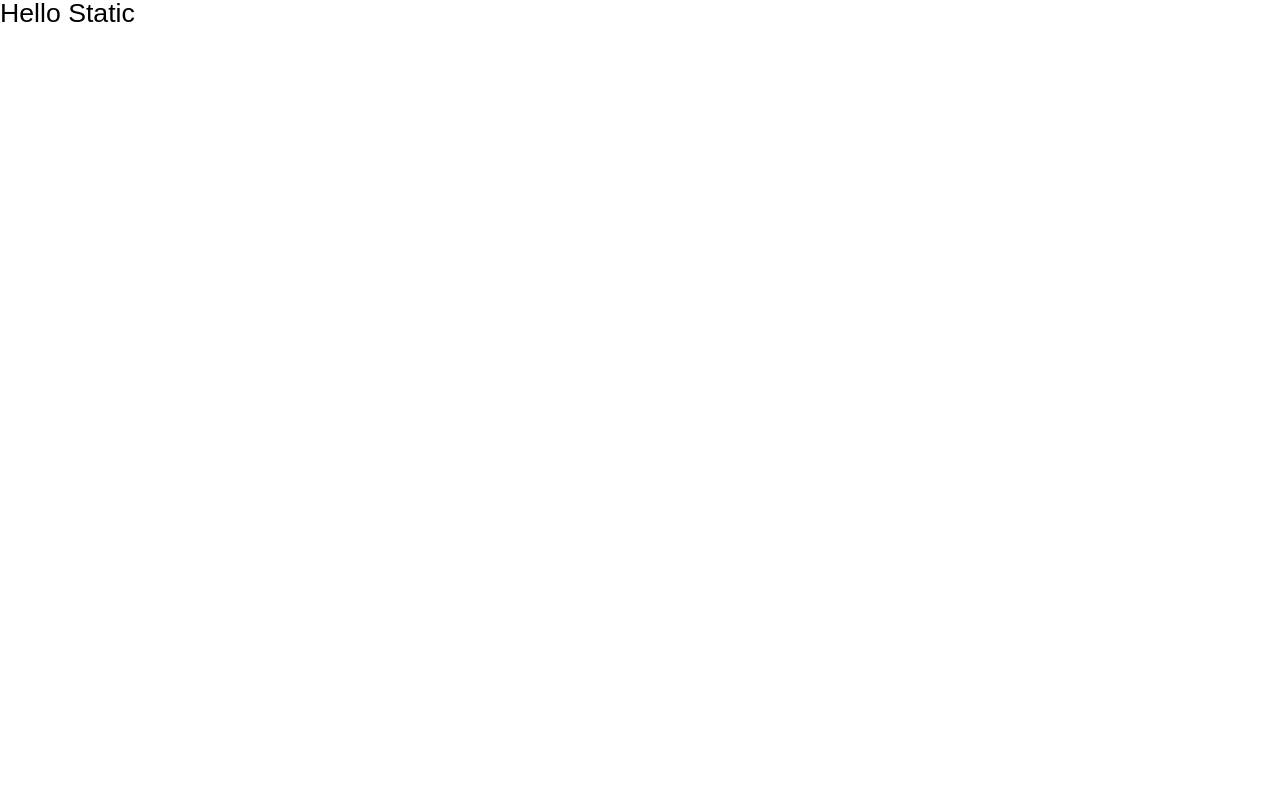
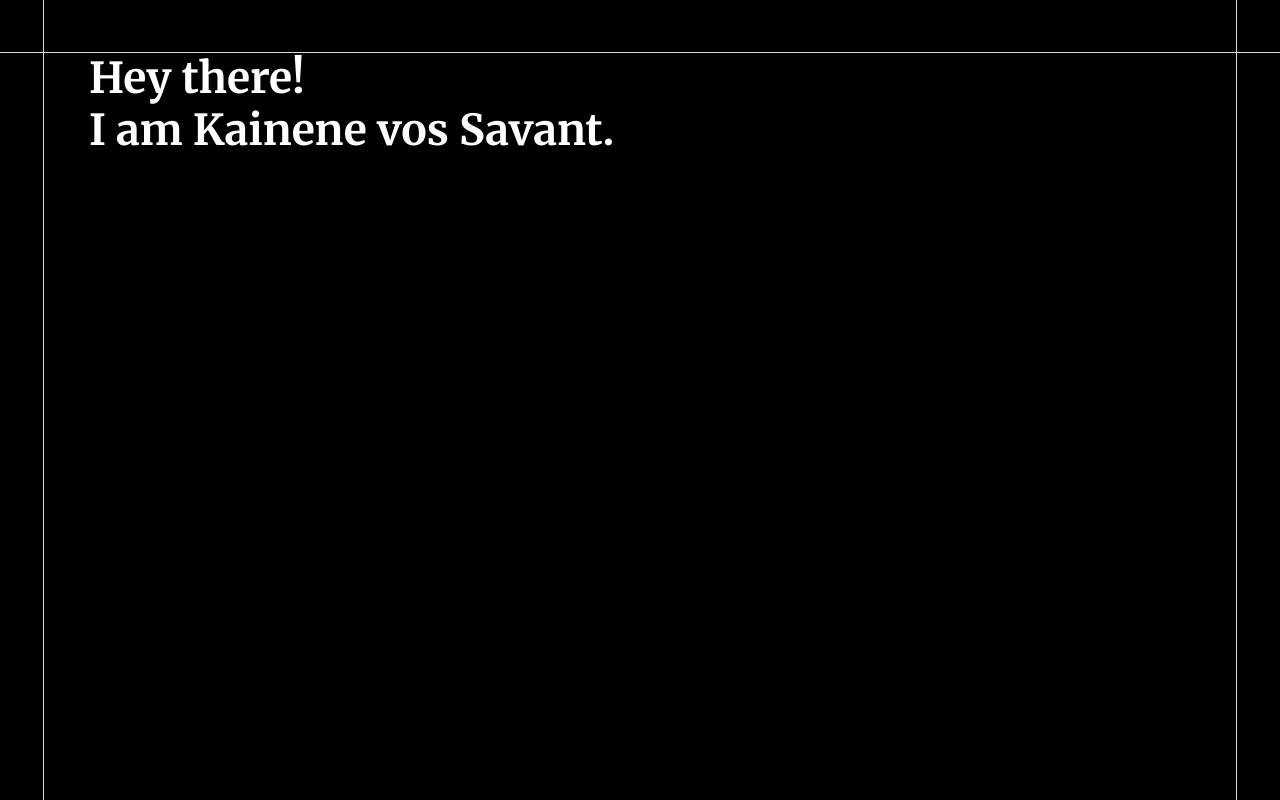
Before and after one commit to lilpolymath/kainene, a website built with Parcel: page src/index.html in a window 1280 px wide. Built offline with nearby package versions, Linux system fonts and the light colour scheme; some packages are replaced by stand-ins of ours.

Commit message:
feat: add typography

```diff
--- a/src/index.html
+++ b/src/index.html
@@ -1,21 +1,26 @@
 <!DOCTYPE html>
 <html lang="en">
-
   <head>
     <meta charset="UTF-8" />
     <meta name="viewport" content="width=device-width, initial-scale=1.0" />
-  <title>Parcel Boilerplate</title>
+    <title>Kainene vos Savant</title>
     <link rel="stylesheet" href="scss/index.scss" />
   </head>
 
   <body>
-  <nav class="nav"></nav>
+    <div class="left"></div>
+    <div class="right"></div>
+    <div class="top"></div>
+
     <main class="home">
-    <h1>Hello Static</h1>
+      <div class="hero">
+        <h1>Hey there!</h1>
+        <h1>I am Kainene vos Savant.</h1>
+      </div>
     </main>
+
     <footer class="footer"></footer>
 
     <script src="js/index.js" type="module"></script>
   </body>
-
 </html>
--- a/src/scss/core/_fonts.scss
+++ b/src/scss/core/_fonts.scss
@@ -1,8 +1,44 @@
-// @font-face {
-//   font-family: "Suisse";
-//   src: url("../fonts/Aveonik.woff2") format("woff2"),
-//     url("../fonts/Aveonik.woff") format("woff");
-//   font-weight: 400;
-//   font-style: normal;
-//   font-display: swap;
-// }
+@font-face {
+  font-family: 'Avenir Next';
+  src: url('../fonts/AvenirNext-Regular.otf') format('otf');
+  font-weight: 400;
+  font-style: normal;
+  font-display: swap;
+}
+
+@font-face {
+  font-family: 'Avenir Next';
+  src: url('../fonts/AvenirNext-Light.otf') format('otf');
+  font-weight: 300;
+  font-style: normal;
+  font-display: swap;
+}
+
+@font-face {
+  font-family: 'Avenir Next';
+  src: url('../fonts/AvenirNext-Bold.otf') format('otf');
+  font-weight: 700;
+  font-style: normal;
+  font-display: swap;
+}
+
+@import url('https://fonts.googleapis.com/css2?family=Merriweather:wght@400;700;900&display=swap');
+
+h1,
+h2,
+h3,
+h4,
+h5,
+h6 {
+  font-family: 'Merriweather';
+  font-weight: 700;
+  line-height: 1.2;
+  margin: 0;
+}
+
+p {
+  font-family: 'Avenir Next', sans-serif;
+  font-weight: 400;
+  line-height: 1.5;
+  margin: 0;
+}
--- a/src/scss/core/_globals.scss
+++ b/src/scss/core/_globals.scss
@@ -10,5 +10,13 @@ html {
 
 // resets
 body {
+  @include toRem(padding-top, 60);
+  @include toRem(padding-bottom, 60);
+  @include toRem(padding-left, 50);
+  @include toRem(padding-right, 50);
+
   font-family: 'Aveonik', sans-serif;
+  background-color: #000000;
+  color: #ffffff;
+  position: relative;
 }
--- a/src/scss/index.scss
+++ b/src/scss/index.scss
@@ -1,16 +1,15 @@
-@import "utils/breakpoints";
-@import "utils/functions";
-@import "utils/mixins";
+@import 'utils/breakpoints';
+@import 'utils/functions';
+@import 'utils/mixins';
 
-@import "core/reset";
-@import "core/variables";
-@import "core/fonts";
-@import "core/globals";
+@import 'core/reset';
+@import 'core/variables';
+@import 'core/fonts';
+@import 'core/globals';
 
-@import "shared/fonts";
-@import "shared/links";
-@import "shared/layout";
+@import 'shared/links';
+@import 'shared/layout';
 
-@import "components/nav";
+@import 'components/nav';
 
-@import "pages/home";
+@import 'pages/home';
--- a/src/scss/pages/_home.scss
+++ b/src/scss/pages/_home.scss
@@ -1,7 +1,51 @@
 .home {
-  font-size: 4rem;
+  @include toRem(font-size, 48);
+  @include toRem(padding-left, 50);
+  @include toRem(padding-right, 50);
 
-  @media screen and (max-width: 540px) {
-    font-size: 8rem;
+  @media screen and (max-width: 767px) {
+    @include toRem(padding-left, 32);
+    @include toRem(padding-right, 32);
+  }
+
+  .hero {
   }
 }
+
+.left,
+.right {
+  @include toRem(width, 50);
+
+  @media screen and (max-width: 767px) {
+    @include toRem(font-size, 32);
+  }
+
+  position: fixed;
+  height: 100%;
+  top: 0px;
+}
+
+.top {
+  @include toRem(height, 60);
+
+  @media screen and (max-width: 767px) {
+    @include toRem(font-size, 32);
+  }
+
+  position: fixed;
+  width: 100%;
+  top: 0px;
+  left: 0;
+  border-bottom: 1px solid #d9d9d9;
+}
+
+.left {
+  left: 0px;
+  border-right: 1px solid #d9d9d9;
+}
+
+.right {
+  z-index: 100;
+  right: 0px;
+  border-left: 1px solid #d9d9d9;
+}
--- a/src/scss/shared/_fonts.scss
+++ /dev/null
@@ -1,5 +0,0 @@
-%title-2 {
-  font-size: 32px;
-  line-height: 0.7;
-  letter-spacing: calc(-0.015 * 32px);
-}
--- a/src/scss/shared/_layout.scss
+++ b/src/scss/shared/_layout.scss
@@ -20,3 +20,9 @@
     -moz-backface-visibility: hidden;
   }
 }
+
+.grid {
+  display: grid;
+  grid-template-columns: repeat(12, 1fr);
+  gap: 32px;
+}
--- a/src/scss/utils/_mixins.scss
+++ b/src/scss/utils/_mixins.scss
@@ -47,9 +47,25 @@
     @content;
   }
 
-  @include media(">tablet") {
+  @include media('>tablet') {
     @content;
   }
+}
+
+@mixin toRem($property, $value) {
+  #{$property}: calc($value / 7.5) * 1rem;
+
+  @supports not (width: calc(#{$value} * 1px)) {
+    #{$property}: #{$value}px;
+  }
+
+  // @media (max-width: 767px) {
+  //   #{$property}: calc($value / 7.5) * 1.625rem;
+
+  //   @supports not (width: calc(#{$value} * 1px)) {
+  //     #{$property}: #{$value}px;
+  //   }
+  // }
 }
 
 @mixin ratio($height, $width) {
@@ -60,7 +76,7 @@
 
   @supports not (aspect-ratio: calc($width / $height)) {
     &:after {
-      content: "";
+      content: '';
       display: inline-block;
       padding-top: calc($height / $width) * 100%;
       width: 100%;
```
Also changed, not shown: src/fonts/AvenirNext-Bold.otf (added), src/fonts/AvenirNext-Light.otf (added), src/fonts/AvenirNext-Regular.otf (added). Lines whose indentation alone changed are shown as unchanged.
